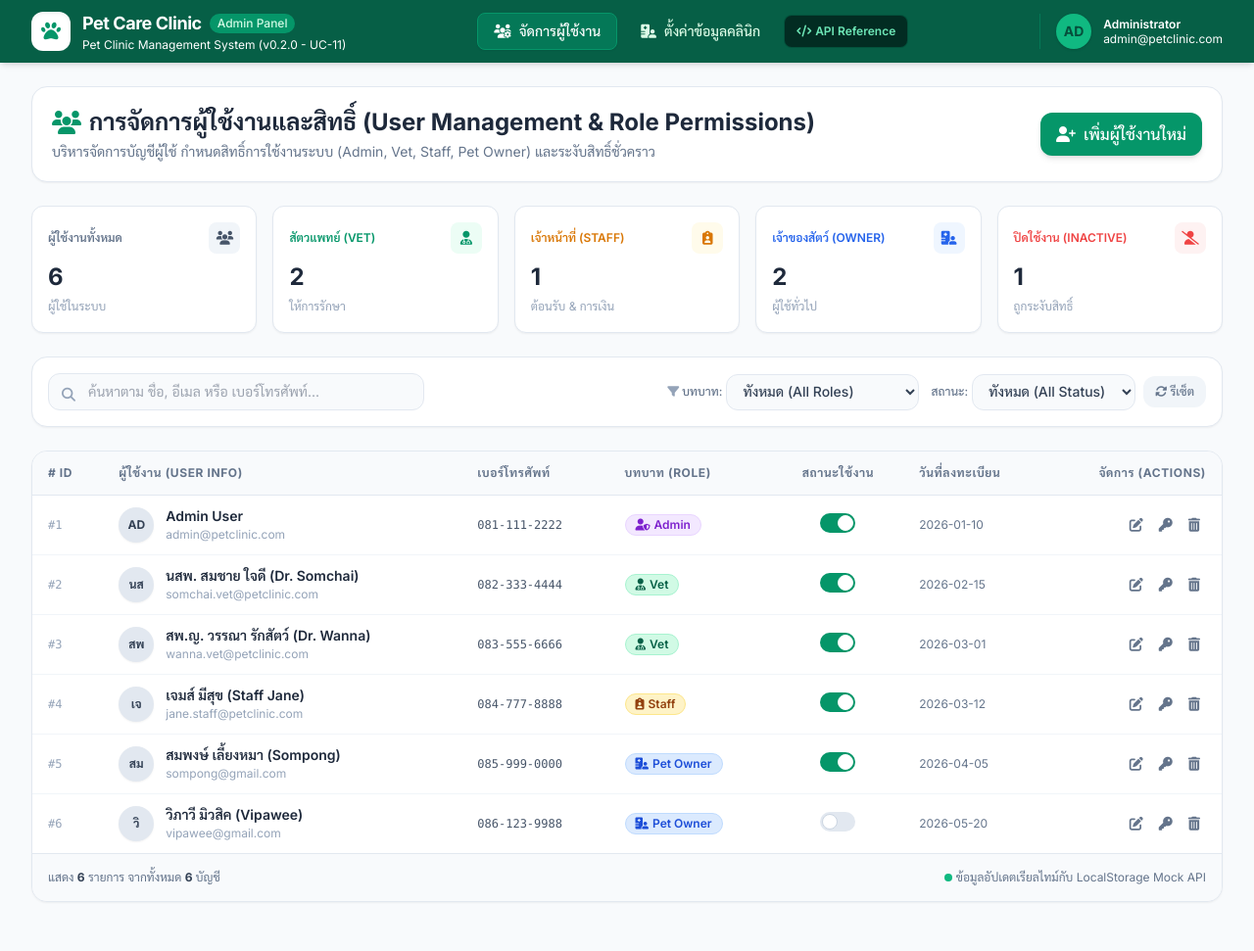
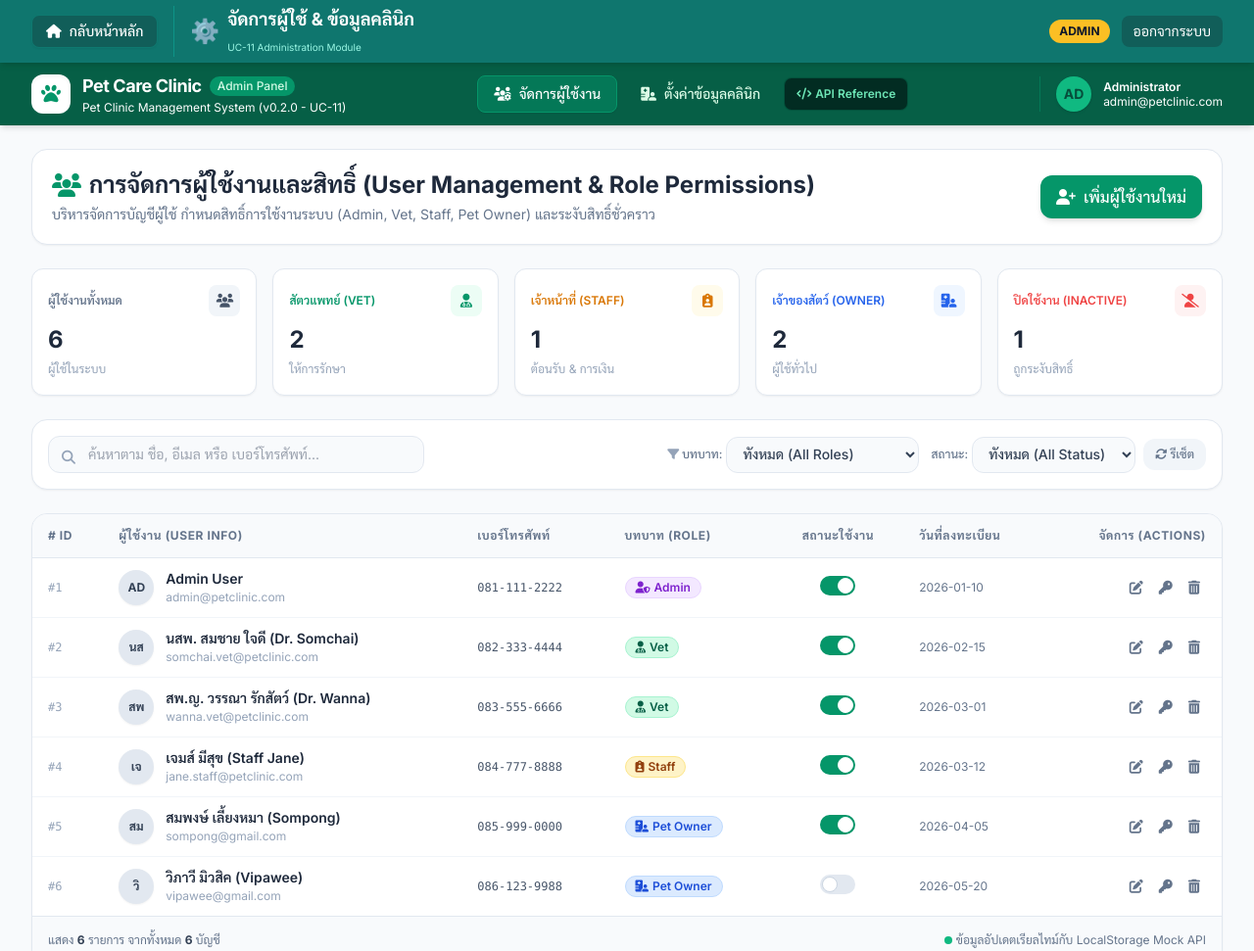
Before and after one commit to ChykrSR/devtools_project, a website: page public/manage-clinic.html in a window 1280 px wide. Shown: the top 971 px of the page at 98% size. Before the commit the page ends 945 px from the top, so only its background shows below. Drawn offline with nearby package versions, Linux system fonts and the light colour scheme.

Commit message:
fix from merge problem

```diff
--- a/docker-compose.yaml
+++ b/docker-compose.yaml
@@ -30,6 +30,8 @@ services:
       - "3306:3306"
     volumes:
       - db_data:/var/lib/mysql
+      # 🟢 เพิ่มบรรทัดนี้เพื่อส่งไฟล์ init.sql เข้าไปรันตอนสร้าง Database ครั้งแรก
+      - ./init.sql:/docker-entrypoint-initdb.d/init.sql
     healthcheck:
       test: ["CMD", "mysqladmin", "ping", "-h", "localhost", "-u", "root", "-prootpassword"]
       interval: 5s
--- a/public/manage-clinic.html
+++ b/public/manage-clinic.html
@@ -60,6 +60,42 @@
         }
     </style>
 </head>
+<!-- Navigation Bar (manage-clinic.html) -->
+<header class="bg-teal-700 text-white shadow-md sticky top-0 z-40">
+  <div class="max-w-7xl mx-auto px-4 sm:px-6 lg:px-8">
+    <div class="flex items-center justify-between h-16">
+
+      <!-- Left Section: ปุ่มกลับหน้าหลัก & Logo -->
+      <div class="flex items-center space-x-4">
+        <!-- 🏠 ปุ่มกลับหน้าหลัก -->
+        <a href="dashboard.html"
+           class="flex items-center gap-2 px-3.5 py-1.5 bg-teal-800 hover:bg-teal-900 text-white text-sm font-medium rounded-lg transition shadow-sm border border-teal-600/50">
+          <i class="fa-solid fa-house"></i>
+          <span>กลับหน้าหลัก</span>
+        </a>
+
+        <div class="flex items-center space-x-2 border-l border-teal-600 pl-4">
+          <span class="text-2xl">⚙️</span>
+          <div>
+            <h1 class="font-bold text-base sm:text-lg leading-none">จัดการผู้ใช้ & ข้อมูลคลินิก</h1>
+            <span class="text-[10px] text-teal-200">UC-11 Administration Module</span>
+          </div>
+        </div>
+      </div>
+
+      <!-- Right Section: User Profile & Logout -->
+      <div class="flex items-center space-x-3">
+        <span class="text-xs bg-amber-400 text-slate-900 font-bold px-2.5 py-1 rounded-full uppercase">
+          Admin
+        </span>
+        <button onclick="handleLogout()" class="bg-teal-800 hover:bg-red-600 text-white text-xs sm:text-sm px-3 py-1.5 rounded-lg transition">
+          ออกจากระบบ
+        </button>
+      </div>
+
+    </div>
+  </div>
+</header>
 <body class="h-full text-slate-800 flex flex-col min-h-screen">
 
     <!-- Top Header Bar -->
```
